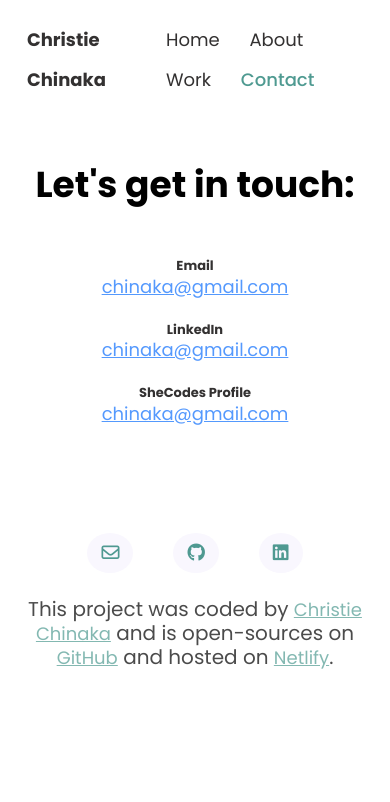
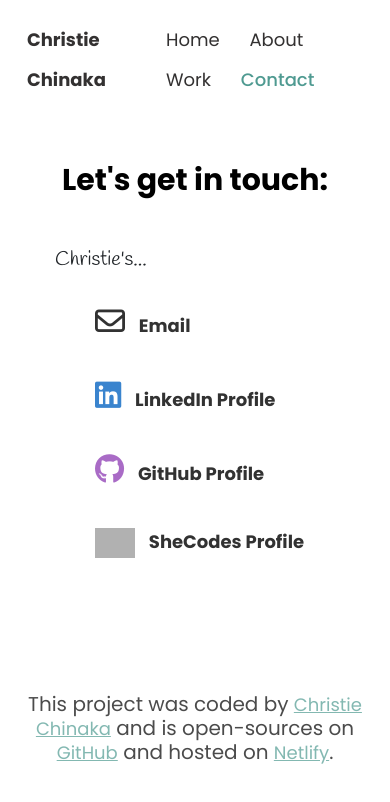
Before and after one commit to cechinaka/chinaka-portfolio, a plain HTML site: page contact.html in a window 390 px wide. Drawn offline with nearby package versions, Linux system fonts and the light colour scheme; grey boxes are pictures that could not be loaded.

Commit message:
adjusted formatting and responsiveness

```diff
--- a/contact.html
+++ b/contact.html
@@ -29,49 +29,43 @@
   <div class="content-section container">
     <div class="content">
       <h1 class="mb-5 text-center">Let's get in touch:</h1>
-      <h2>Email</h2>
-      <h4 class="mb-4">
-        <a href="mailto:chinaka@gmail.com" title="Email Christie">chinaka@gmail.com</a>
-      </h4>
-      <h2>LinkedIn</h2>
-      <h4 class="mb-4">
-        <a href="mailto:chinaka@gmail.com" title="Christie's LinkedIn profile">chinaka@gmail.com</a>
-      </h4>
-      <h2>SheCodes Profile</h2>
-      <h4>
-        <a href="https://www.shecodes.io/graduates/124028-christie-chinaka" title="Christie's SheCodes profile">chinaka@gmail.com</a>
-      </h4>
+
+      <div class="contact-links">
+
+        <h3 class="mb-4">Christie's...</h3>
+        <h2 class="mb-4">
+          <a href="mailto:chinaka@gmail.com" target="_blank" title="Email Christie" class="contact-list">
+            <i class="fa-regular fa-envelope email-icon"> </i>
+            Email
+          </a>
+        </h2>
+
+        <h2 class="mb-4">
+          <a href="" target="_blank" title="Christie's LinkedIn profile" class="contact-list">
+            <i class="fa-brands fa-linkedin linkedIn-icon"></i>
+            LinkedIn Profile
+          </a>
+        </h2>
+
+        <h2 class="mb-4">
+          <a href="https://github.com/cechinaka" title="Christie's GitHub profile" class="contact-list">
+          <i class="fa-brands fa-github gitHub-icon"></i>
+            GitHub Profile
+          </a>
+        </h2>
+
+        <h2 class="mb-4">
+          <a href="https://www.shecodes.io/graduates/124028-christie-chinaka" title="Christie's SheCodes profile" class="contact-list">
+            <img src="https://s3.amazonaws.com/shecodesio-production/uploads/files/000/169/485/original/SheCodes_Logo.png?1751481705" class="sheCodes-logo" />
+            SheCodes Profile
+          </a>
+        </h2>
+      </div>
+
     </div>
   </div>
 
   <footer>
-    <div class="contact-box d-flex-fill justify-content-between d-none d-md-flex">
-      <div class="contact-content">
-        <div>
-          <h2>Work Inquiries</h2>
-          <br />
-          <p>Let's work together</p>
-        </div>
-      </div>
-      <div class="contact-content">
-        <a href="/contact.html" class="btn btn-main" title="Contact Christie">
-          Contact Me
-        </a>
-      </div>
-    </div>
-
-    <div class="contact-links d-flex justify-content-center">
-      <a href="mailto:chinaka@gmail.com" target="_blank" title="Email Christie">
-        <i class="fa-regular fa-envelope"></i>
-      </a>
-      <a href="https://github.com/cechinaka" target="_blank" title="Christie's GitHub profile">
-        <i class="fa-brands fa-github"></i>
-      </a>
-              <a href="" target="_blank" title="Christie's LinkedIn profile">
-        <i class="fa-brands fa-linkedin"></i>
-      </a>
-    </div>
-
     <div class="project-footer m-4 text-center">
       <h4>This project was coded by
         <a href="https://github.com/cechinaka" title="Christie's GitHub profile">Christie Chinaka</a>
--- a/styles/portfolio.css
+++ b/styles/portfolio.css
@@ -49,8 +49,6 @@ p {
   font-weight: 300;
   line-height: 32px;
 }
-
-
 
 .hero {
   background: var(--hero-background-color);
@@ -107,7 +105,7 @@ p {
 }
 
 .content-section {
-  padding: 140px 20px;
+  padding: 60px 20px;
 }
 
 .content-section h1 {
@@ -154,6 +152,50 @@ nav a, h2, p {
 nav a:hover, nav li.active a {
   color: var(--contact-color-dark);
   font-weight: 500;
+}
+
+.sheCodes-logo {
+  width: 40px;
+  margin: 10px;
+  margin-left: 40px;
+}
+
+.email-icon {
+  color: black;
+  margin: 10px;
+  font-size: 30px;
+  margin-left: 40px;
+
+}
+
+.linkedIn-icon {
+  color: #0a66c2;
+  margin: 10px;
+  font-size: 30px;
+  margin-left: 40px;
+}
+
+.gitHub-icon {
+  color: #9447b8;
+  margin: 10px;
+  font-size: 30px;
+  margin-left: 40px;
+}
+
+.contact-list {
+  text-decoration: none;
+  color: black;
+  opacity: .8;
+  transition: all 100ms ease-in-out;
+}
+
+.contact-list:hover, .sheCodes-logo:hover {
+  color: var(--contact-color-dark);
+}
+
+.contact-links {
+  text-align: left;
+  padding-left: 40px;
 }
 
 nav ul {
@@ -214,6 +256,9 @@ footer .contact-links a:hover {
 }
 
 @media (max-width: 1200px) {
+  .content-section h1 {
+    font-size: 40px;
+  }
   footer .contact-box {
     padding: 0px;
     margin: 20px 100px;
@@ -275,8 +320,8 @@ footer .contact-links a:hover {
   }
 
   .content-section h1 {
-    font-size: 36px;
-    line-height: 50px;
+    font-size: 30px;
+    line-height: 40px;
   }
 
   .content-section h2 {
@@ -294,6 +339,11 @@ footer .contact-links a:hover {
     margin-top: 10px;
   }
 
+  .contact-links {
+    text-align: justify;
+    padding-left: 40px;
+  }
+
   nav {
     padding: 0px;
   }
```
